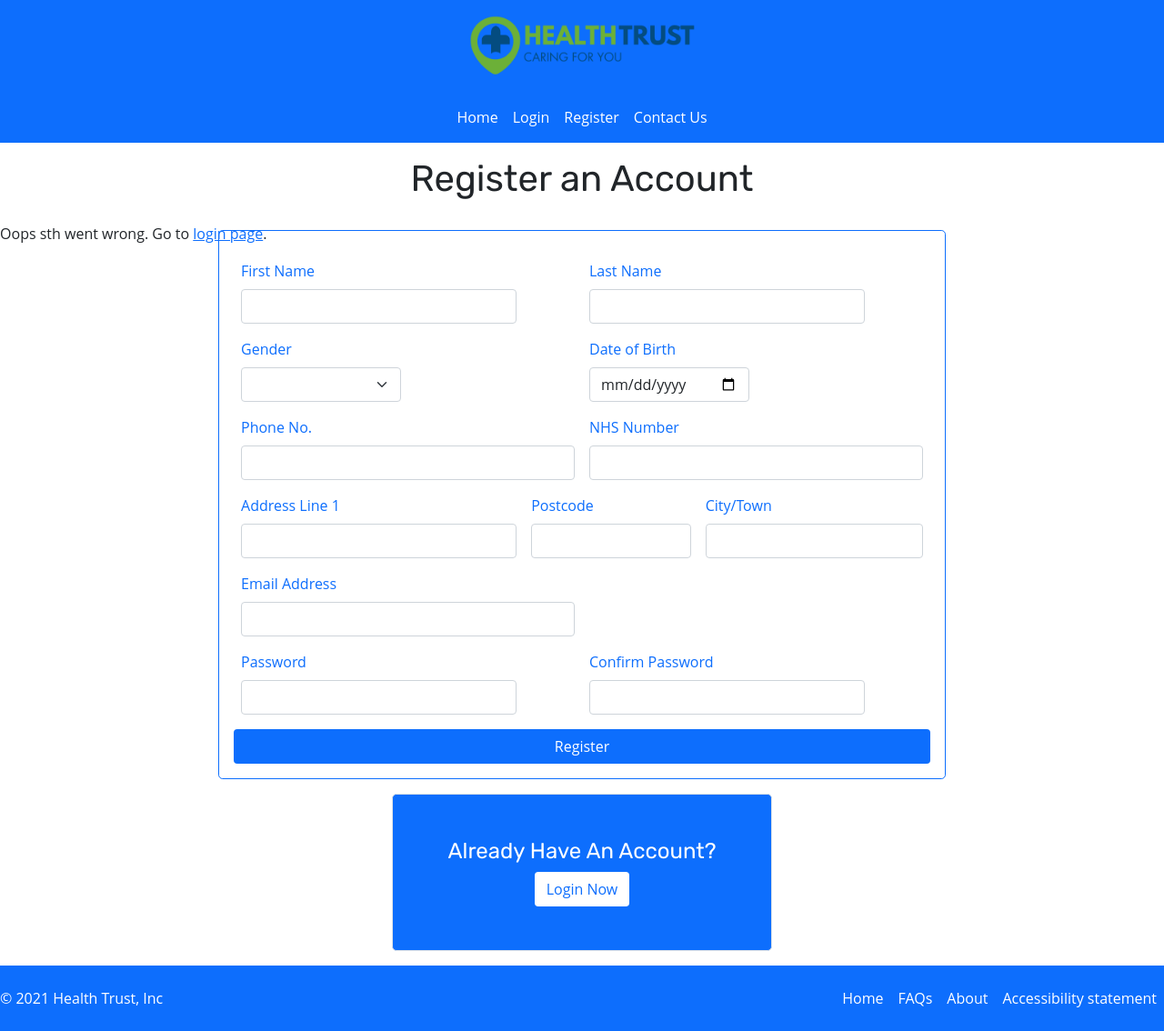
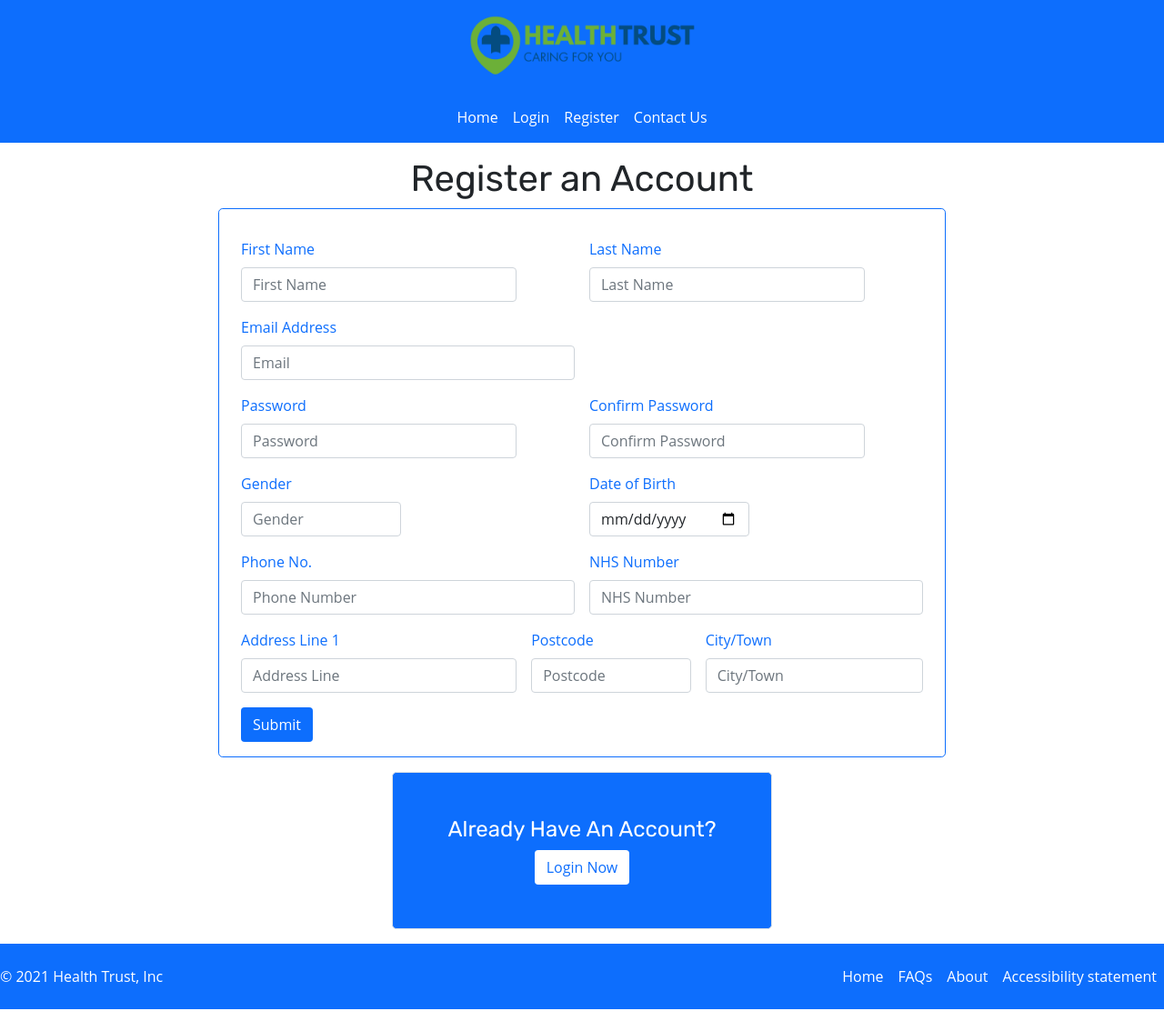
Before and after one commit to mfronistas/HealthTrustApp, a Flask app: page /register in a window 1280 px wide. Shown: the whole page at 91% size. After the commit the page ends 1110 px from the top, so only its background shows below. Run offline with Flask 2, Linux system fonts and the light colour scheme; parts of the project's set-up code (start-up, migrations or seed data) failed here and were passed over; some web fonts are replaced.

Commit message:
made register work

```diff
--- a/templates/register.html
+++ b/templates/register.html
@@ -5,73 +5,99 @@
     <h1 class="p-3 text-center">Register an Account</h1>
 </head>
 <body>
-    {% with messages = get_flashed_messages() %}
-        {% if messages %}
-            <div class="notification is-danger">
-                {{ messages[0] }}. Go to <a href="{{ url_for('users.login') }}">login page</a>.
-            </div>
-        {% endif %}
-    {% endwith %}
-    <form class="row g-3 mx-auto p-3 bg-white text-primary border-primary border rounded-3" style="width:800px;">
+    <form method="POST" class="row g-3 mx-auto p-3 bg-white text-primary border-primary border rounded-3" style="width:800px;">
+    {{ form.csrf_token() }}
         <div class="col-md-5">
             <label for="inputFirstName" class="form-label">First Name</label>
-            <input type="text" class="form-control" aria-label="First Name">
+            {{ form.firstname(type="text", class="form-control", placeholder="First Name") }}
+            {% for error in form.firstname.errors %}
+                {{ error }}
+            {% endfor %}
         </div>
         <div class="col-md-1"></div>
         <div class="col-md-5">
             <label for="inputLastName" class="form-label">Last Name</label>
-            <input type="text" class="form-control" aria-label="Last Name">
+            {{ form.lastname(type="text", class="form-control", placeholder="Last Name") }}
+            {% for error in form.firstname.errors %}
+                {{ error }}
+            {% endfor %}
         </div>
-
+        <div class="col-md-6">
+            <label for="inputEmailAddress" class="form-label">Email Address</label>
+            {{ form.email(type="text" ,class="form-control", placeholder="Email") }}
+            {% for error in form.firstname.errors %}
+                {{ error }}
+            {% endfor %}
+        </div>
+        <div class="col-md-6"></div>
+        <div class="col-md-5">
+            <label for="inputPassword" class="form-label">Password</label>
+            {{ form.password(type="password" ,class="form-control", placeholder="Password") }}
+            {% for error in form.firstname.errors %}
+                {{ error }}
+            {% endfor %}
+        </div>
+        <div class="col-md-1"></div>
+        <div class="col-md-5">
+            <label for="inputConfirmPassword" class="form-label">Confirm Password</label>
+            {{ form.confirm_password(type="password" ,class="form-control", placeholder="Confirm Password") }}
+            {% for error in form.firstname.errors %}
+                {{ error }}
+            {% endfor %}
+        </div>
         <div class="col-md-3">
             <label for="inputGender" class="form-label">Gender</label>
-            <select id="inputGender" class="form-select">
-                <option selected></option>
-                <option>Male</option>
-                <option>Female</option>
-                <option>Other</option>
-            </select>
+            {{ form.gender(type="text" ,class="form-control", placeholder="Gender") }}
+            {% for error in form.firstname.errors %}
+                {{ error }}
+            {% endfor %}
         </div>
         <div class="col-md-3"></div>
         <div class="col-md-3">
             <label for="inputDateOfBirth" class="form-label">Date of Birth</label>
-            <input type="date" class="form-control" aria-label="Date of Birth">
+            {{ form.birthdate(type="date" ,class="form-control", placeholder="Birthdate") }}
+            {% for error in form.firstname.errors %}
+                {{ error }}
+            {% endfor %}
         </div>
         <div class="col-md-6">
             <label for="inputPhoneNumber" class="form-label">Phone No.</label>
-            <input type="text" class="form-control" aria-label="Phone Number">
+            {{ form.phone(type="text" ,class="form-control", placeholder="Phone Number") }}
+            {% for error in form.firstname.errors %}
+                {{ error }}
+            {% endfor %}
         </div>
         <div class="col-md-6">
             <label for="inputNhsNumber" class="form-label">NHS Number</label>
-            <input type="text" class="form-control" aria-label="NHS Number">
+            {{ form.nhs_number(type="text" ,class="form-control", placeholder="NHS Number") }}
+            {% for error in form.firstname.errors %}
+                {{ error }}
+            {% endfor %}
         </div>
         <div class="col-md-5">
             <label for="inputAddressLine1" class="form-label">Address Line 1</label>
-            <input type="text" class="form-control" aria-label="Address Line 1">
+            {{ form.street(type="text" ,class="form-control", placeholder="Address Line") }}
+            {% for error in form.firstname.errors %}
+                {{ error }}
+            {% endfor %}
         </div>
         <div class="col-md-3">
             <label for="inputPostcode" class="form-label">Postcode</label>
-            <input type="text" class="form-control" aria-label="Postcode">
+            {{ form.postcode(type="text" ,class="form-control", placeholder="Postcode") }}
+            {% for error in form.firstname.errors %}
+                {{ error }}
+            {% endfor %}
         </div>
         <div class="col-md-4">
             <label for="inputCity" class="form-label">City/Town</label>
-            <input type="text" class="form-control" aria-label="City/Town">
+            {{ form.city(type="text" ,class="form-control", placeholder="City/Town") }}
+            {% for error in form.firstname.errors %}
+                {{ error }}
+            {% endfor %}
         </div>
-        <div class="col-md-6">
-            <label for="inputEmailAddress" class="form-label">Email Address</label>
-            <input type="text" class="form-control" aria-label="Email Address">
+        <div>
+            {{ form.submit(class="mx-auto btn bg-primary text-white")}}
         </div>
-        <div class="col-md-6"></div>
-        <div class="col-md-5">
-            <label for="inputPassword" class="form-label">Password</label>
-            <input type="password" class="form-control" aria-label="Password">
-        </div>
-        <div class="col-md-1"></div>
-        <div class="col-md-5">
-            <label for="inputConfirmPassword" class="form-label">Confirm Password</label>
-            <input type="password" class="form-control" aria-label="Confirm Password">
-        </div>
-            <button type="submit" class="mx-auto btn bg-primary text-white" >Register</button>
     </form>
 
     <div class="p-3 mx-auto text-center text-white" style="width:450px">
--- a/users/forms.py
+++ b/users/forms.py
@@ -1,6 +1,6 @@
 import re
 from flask_wtf import FlaskForm
-from wtforms import StringField, SubmitField, PasswordField
+from wtforms import StringField, SubmitField, PasswordField, DateField
 from wtforms.validators import Email, ValidationError, Length, EqualTo, InputRequired, DataRequired
 
 
@@ -35,7 +35,7 @@ class RegisterForm(FlaskForm):
     firstname = StringField(validators=[InputRequired(), char_validation])
     lastname = StringField(validators=[InputRequired(), char_validation])
     gender = StringField(validators=[InputRequired()])
-    birthdate = StringField(validators=[InputRequired(), DataRequired()])
+    birthdate = DateField(validators=[InputRequired(), DataRequired()])
     nhs_number = StringField(validators=[InputRequired(), Length(min=10, max=10,
                                                                  message="NHS number must contain 10 numbers")])
     phone = StringField(validators=[InputRequired(), phone_validation])
--- a/users/views.py
+++ b/users/views.py
@@ -21,6 +21,7 @@ users_blueprint = Blueprint('users', __name__, template_folder='templates')
 # view registration
 @users_blueprint.route('/register', methods=['GET', 'POST'])
 def register():
+
     # create signup form object
     form = RegisterForm()
 
```
